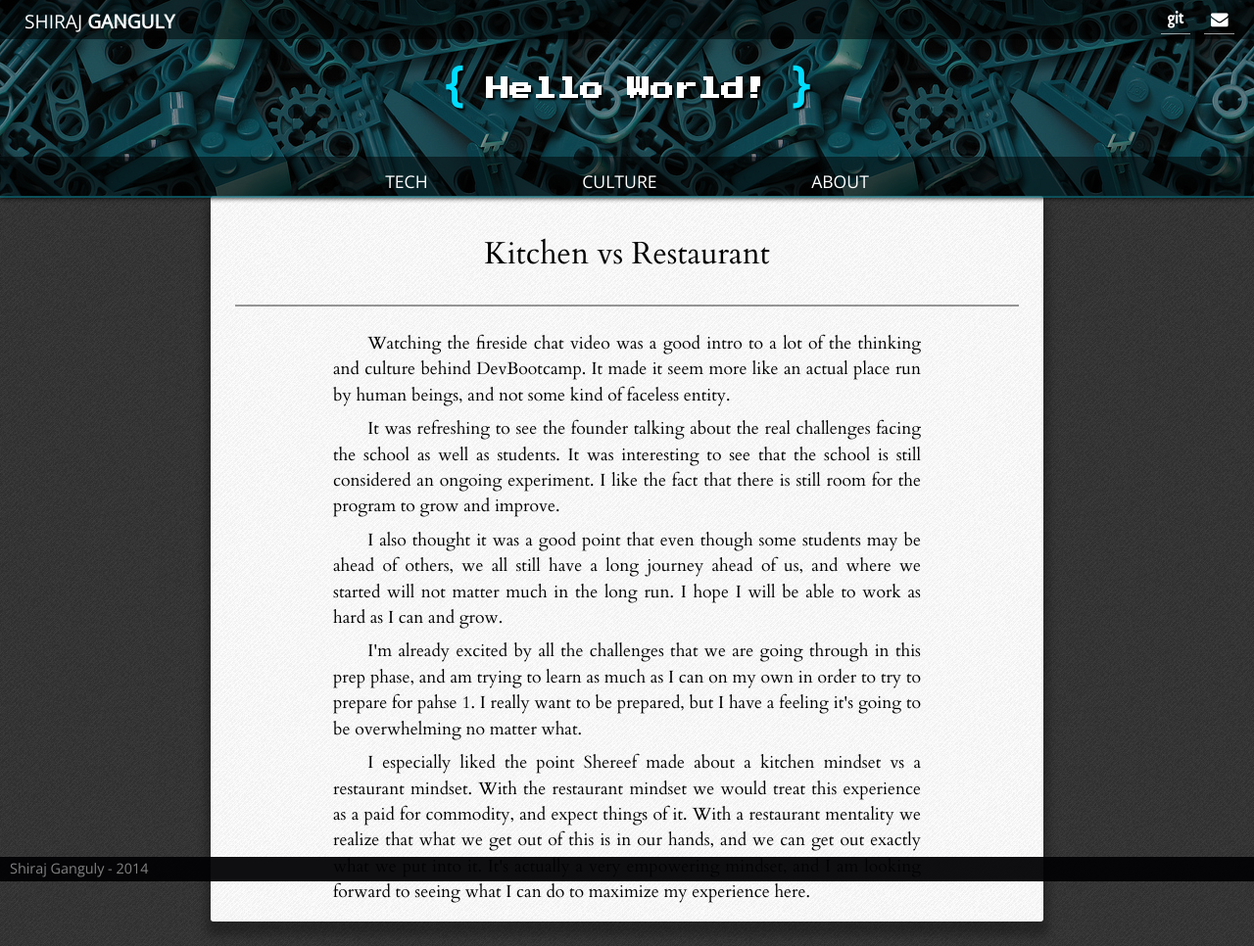
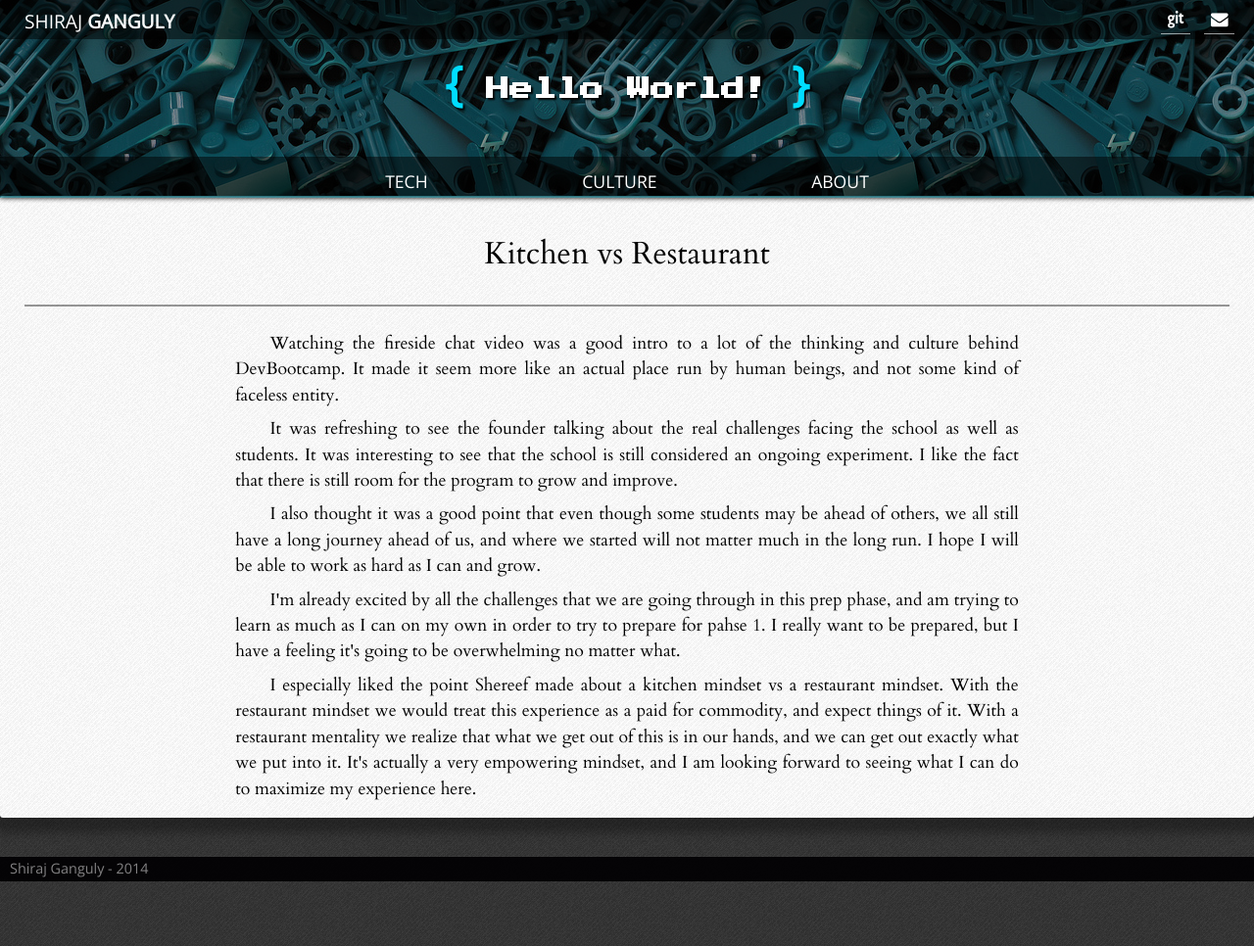
Before and after one commit to ShirajG/shirajg.github.io, a Jekyll site: the page built from _posts/2014-06-01-Intro.html, in a window 1280 px wide. Shown: the whole page at 98% size. Built offline with Jekyll 4.4.1, drawn with Linux system fonts in a browser that asks for light colours; nearby versions of some CDN libraries; after the commit the page ends 900 px from its top, so only the background shows below that.

Commit message:
Make posts full width of page, tighten up paragraphs

```diff
--- a/css/main.css
+++ b/css/main.css
@@ -325,7 +325,6 @@ nav li a:hover{
   font-weight: 300;
   font-size: 1.1em;
   background-image: url(../images/debut_light.png);
-  max-width: 850px;
   padding: 8px 25px;
   border-radius: 3px;
   box-shadow: 0 10px 10px 5px rgba(0,0,0,0.3);
@@ -369,7 +368,7 @@ nav li a:hover{
 }
 #post p{
   margin: 8px auto;
-  width: 75%;
+  width: 65%;
   line-height: 1.5em;
   text-indent: 2em;
   text-align: justify;
```
